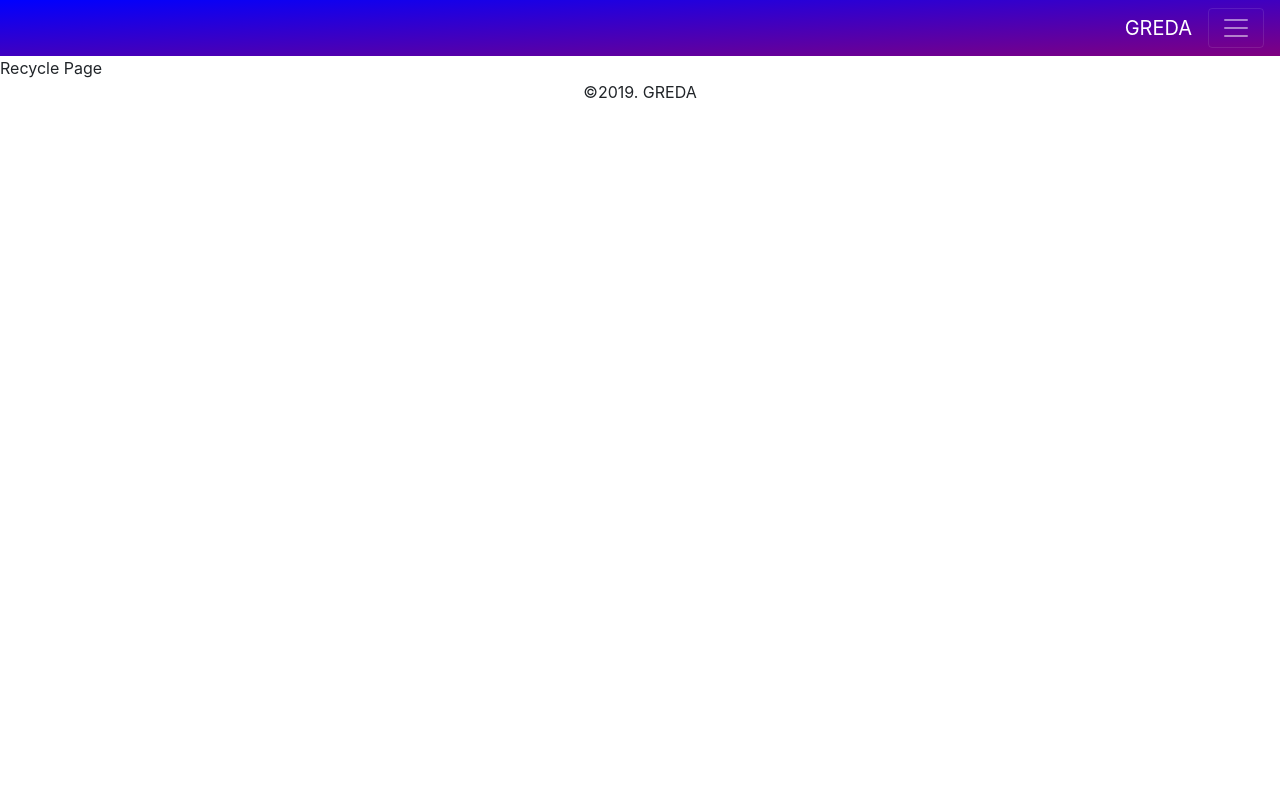
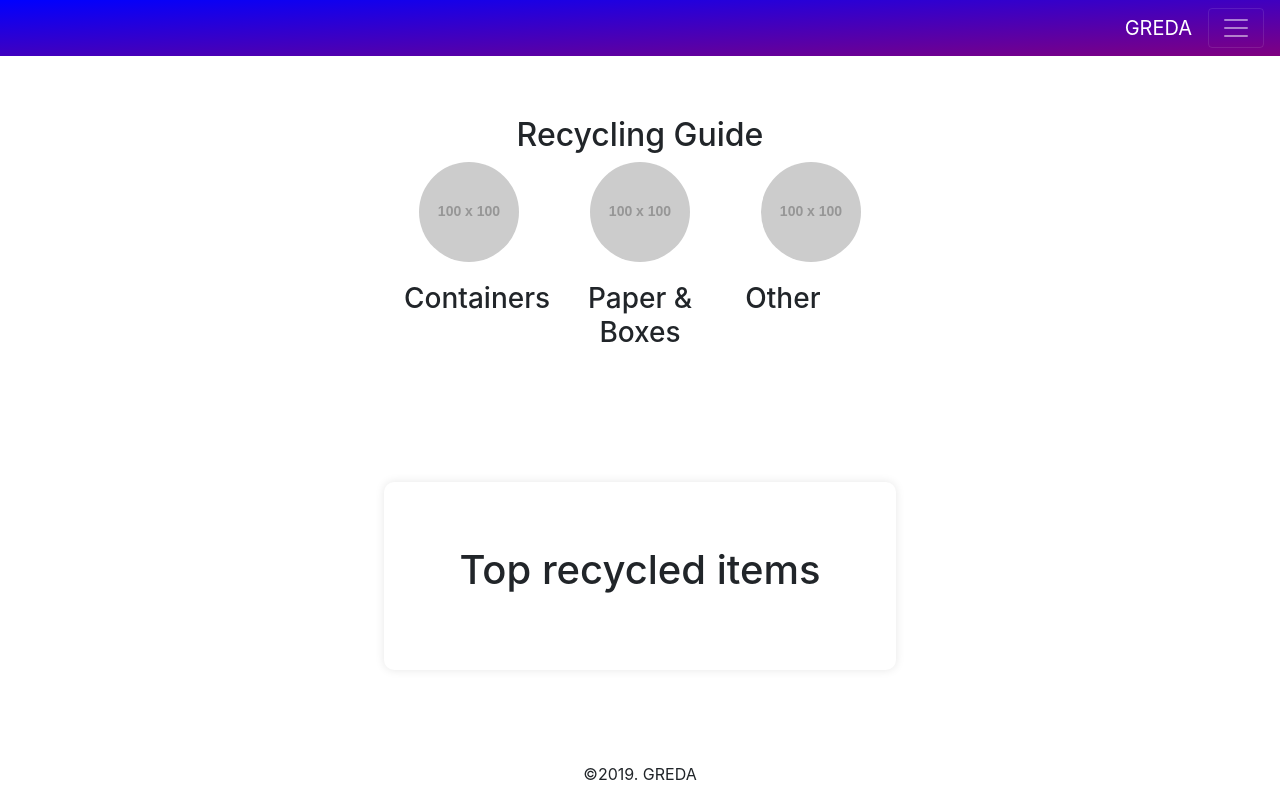
Before and after one commit to aengblom/GREDA, a React (Create React App) app: page /recycle in a window 1280 px wide. Built offline with nearby package versions, Linux system fonts and the light colour scheme.

Commit message:
workign on guide page

```diff
--- a/src/Components/Card/Card.jsx
+++ b/src/Components/Card/Card.jsx
@@ -6,7 +6,7 @@ const Card = props => (
   <div className="card card-extraPadding card-extraMargin card-shadow">
     <div className="card-body card-extraPadding text-center">
       <h2 className="card-title h1">{props.cardtext}</h2>
-      <input></input>
+      {props.noInput || <input></input>}
     </div>
   </div>
 );
--- a/src/Components/Header/Header.js
+++ b/src/Components/Header/Header.js
@@ -1,7 +1,7 @@
 /* eslint-disable jsx-a11y/anchor-is-valid */
 import React, { Component } from "react";
 import Home from "../../pages/Home";
-import Recycle from "../../pages/Recycle";
+import Guide from "../../pages/Guide";
 import Share from "../../pages/Share";
 import Teach from "../../pages/Teach";
 import { BrowserRouter as Router, Switch, Route, Link } from "react-router-dom";
@@ -46,7 +46,7 @@ class Header extends Component {
           </nav>
           <Switch>
             <Route path="/recycle">
-              <Recycle />
+              <Guide />
             </Route>
             <Route path="/share">
               <Share />
--- a/src/Components/TeaserBubble/TeaserBubble.jsx
+++ b/src/Components/TeaserBubble/TeaserBubble.jsx
@@ -5,8 +5,7 @@ import { BrowserRouter as Link } from "react-router-dom";
 
 const TeaserBubble = ({ src, to = "", title, description, className, icon = false, success = true }) => (
   <Link to={to}>
-    <div className="media">
-      <div class="card pull-left" style={{ "width": "18rem", "height": "18rem" }}>
+      <div class="card pull-left media" style={{ "width": "18rem", "height": "18rem" }}>
         <div className="badge">
         </div>
         <div className="circle mx-auto">
@@ -21,11 +20,10 @@ const TeaserBubble = ({ src, to = "", title, description, className, icon = fals
           </span>
         </div>
         <div class="card-body">
-          <h5 class="card-title">{title}</h5>
-          <p class="card-text">{description}</p>
+          <h3 class={classnames("card-title", { "text-center": !icon })}>{title}</h3>
+          <p class={classnames("card-text", { "text-center": !icon })} > {description}</p>
         </div>
       </div>
-    </div>
   </Link >
 )
 
--- /dev/null
+++ b/src/pages/Guide.jsx
@@ -0,0 +1,33 @@
+import React, { Component } from "react";
+import TeaserBubble from '../Components/TeaserBubble';
+import Card from '../Components/Card';
+
+class Guide extends Component {
+  render() {
+    return (
+      <div className="wrapper">
+        <h2 className="text-center">Recycling Guide</h2>
+            <div class="card-group">
+              <TeaserBubble
+                src="http://via.placeholder.com/100x100"
+                to=''
+                title="Containers"
+              />
+              <TeaserBubble
+                src="http://via.placeholder.com/100x100"
+                to=''
+                title="Paper & Boxes"
+              />
+              <TeaserBubble
+                src="http://via.placeholder.com/100x100"
+                to=''
+                title="Other"
+              />
+        </div>
+        <Card cardtext="Top recycled items" noInput={true}/>
+      </div>
+    )
+  }
+}
+
+export default Guide;
--- a/src/pages/Recycle.js
+++ /dev/null
@@ -1,9 +0,0 @@
-import React, { Component } from "react";
-
-class Recycle extends Component {
-  render() {
-    return <div>Recycle Page</div>;
-  }
-}
-
-export default Recycle;
```
Also changed, not shown: src/App.css (line endings or trailing spaces).
